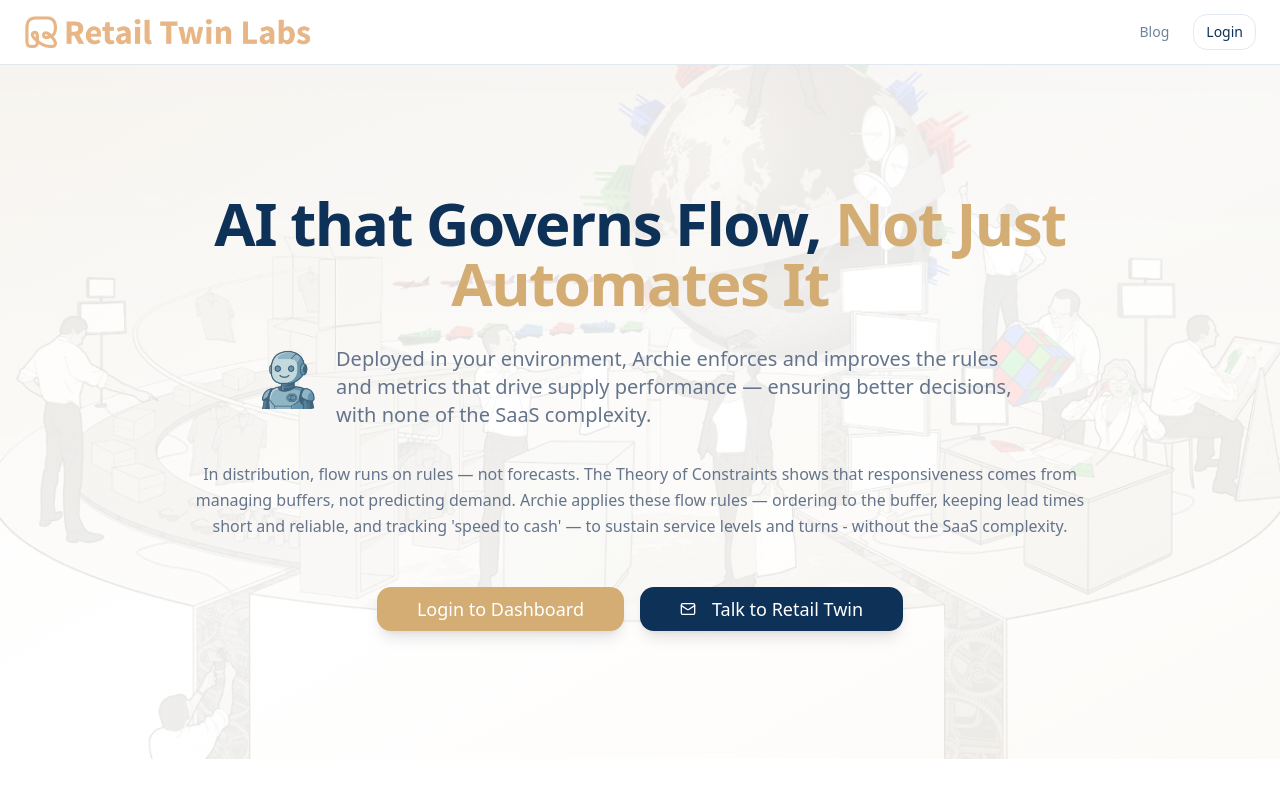
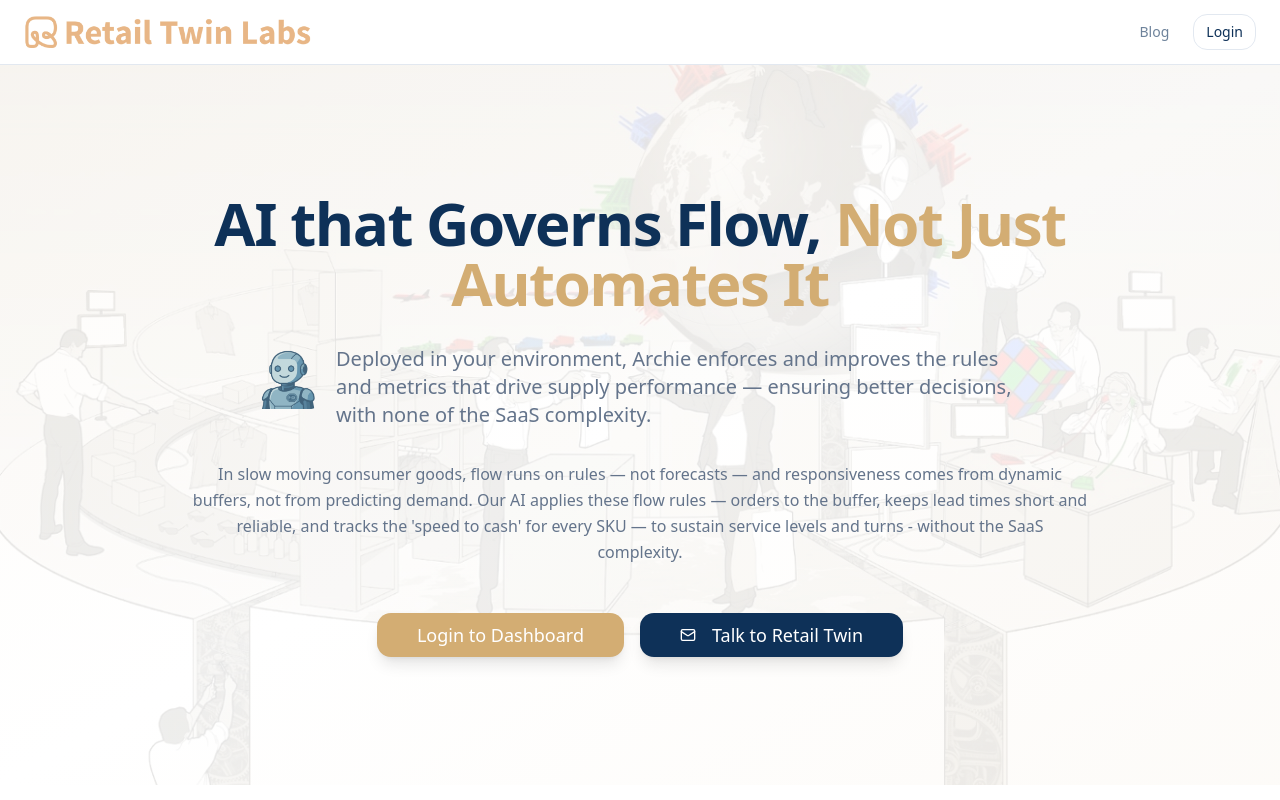
Before and after one commit to retailtwin/retailtwin-cockpit, a React (Vite) app: page / in a window 1280 px wide. Shown: the top 800 px of the page. Built offline with nearby package versions, Linux system fonts and the light colour scheme; the HTML template or start-up script is replaced by a standard one.

Commit message:
Visual edit in Lovable
Edited UI in Lovable

```diff
--- a/src/pages/Landing.tsx
+++ b/src/pages/Landing.tsx
@@ -29,7 +29,7 @@ const Landing = () => {
                 Deployed in your environment, Archie enforces and improves the rules and metrics that drive supply performance — ensuring better decisions, with none of the SaaS complexity.
               </p>
             </div>
-            <p className="text-base text-muted-foreground max-w-4xl mx-auto leading-relaxed mt-6">In distribution, flow runs on rules — not forecasts. The Theory of Constraints shows that responsiveness comes from managing buffers, not predicting demand. Archie applies these flow rules — ordering to the buffer, keeping lead times short and reliable, and tracking 'speed to cash' — to sustain service levels and turns - without the SaaS complexity.</p>
+            <p className="text-base text-muted-foreground max-w-4xl mx-auto leading-relaxed mt-6">In slow moving consumer goods, flow runs on rules — not forecasts — and responsiveness comes from dynamic buffers, not from predicting demand. Our AI applies these flow rules — orders to the buffer, keeps lead times short and reliable, and tracks the 'speed to cash' for every SKU — to sustain service levels and turns - without the SaaS complexity.</p>
             <div className="flex flex-col sm:flex-row gap-4 justify-center pt-4">
               <Link to="/login">
                 <Button size="lg" className="text-lg px-10 shadow-lg">
```
